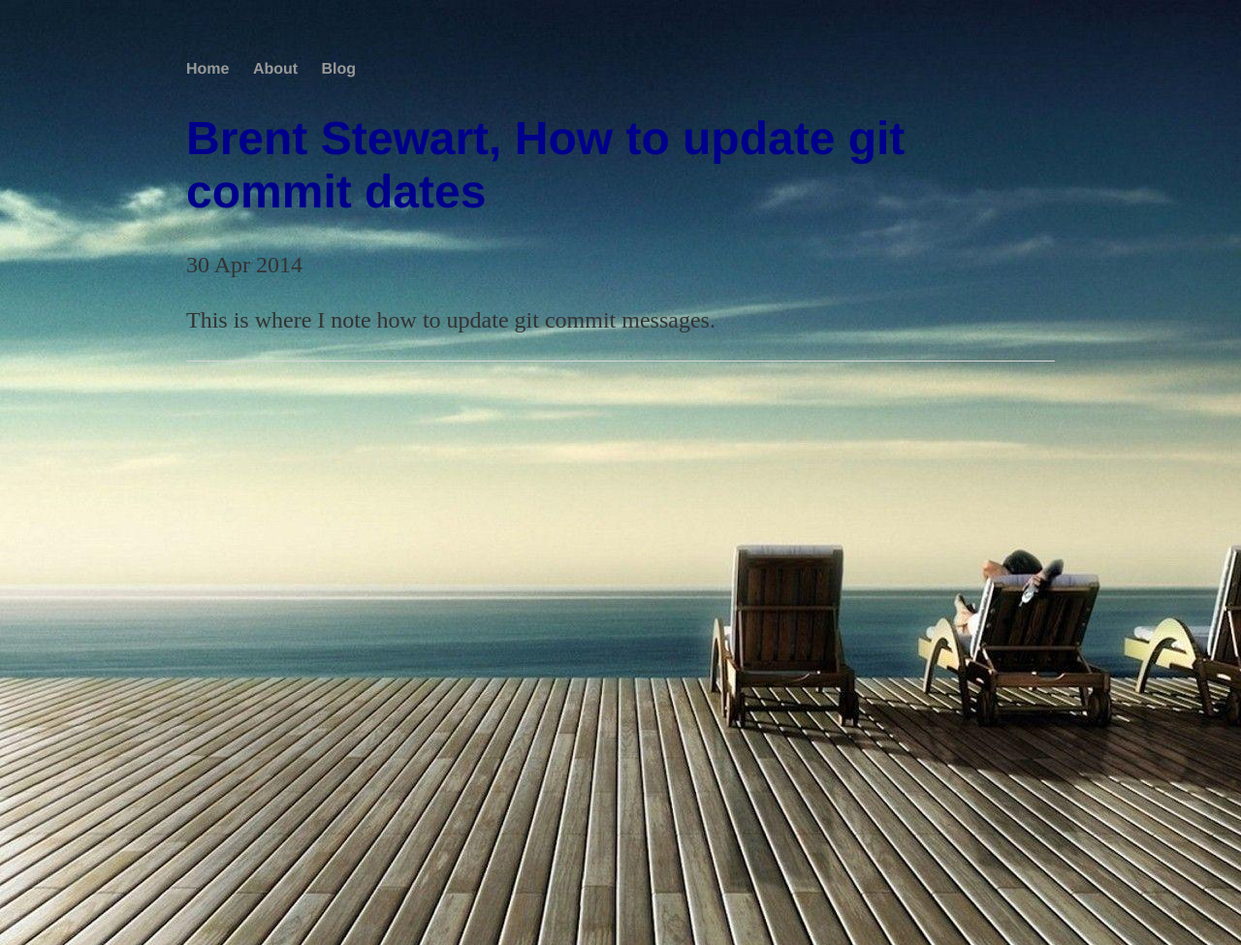
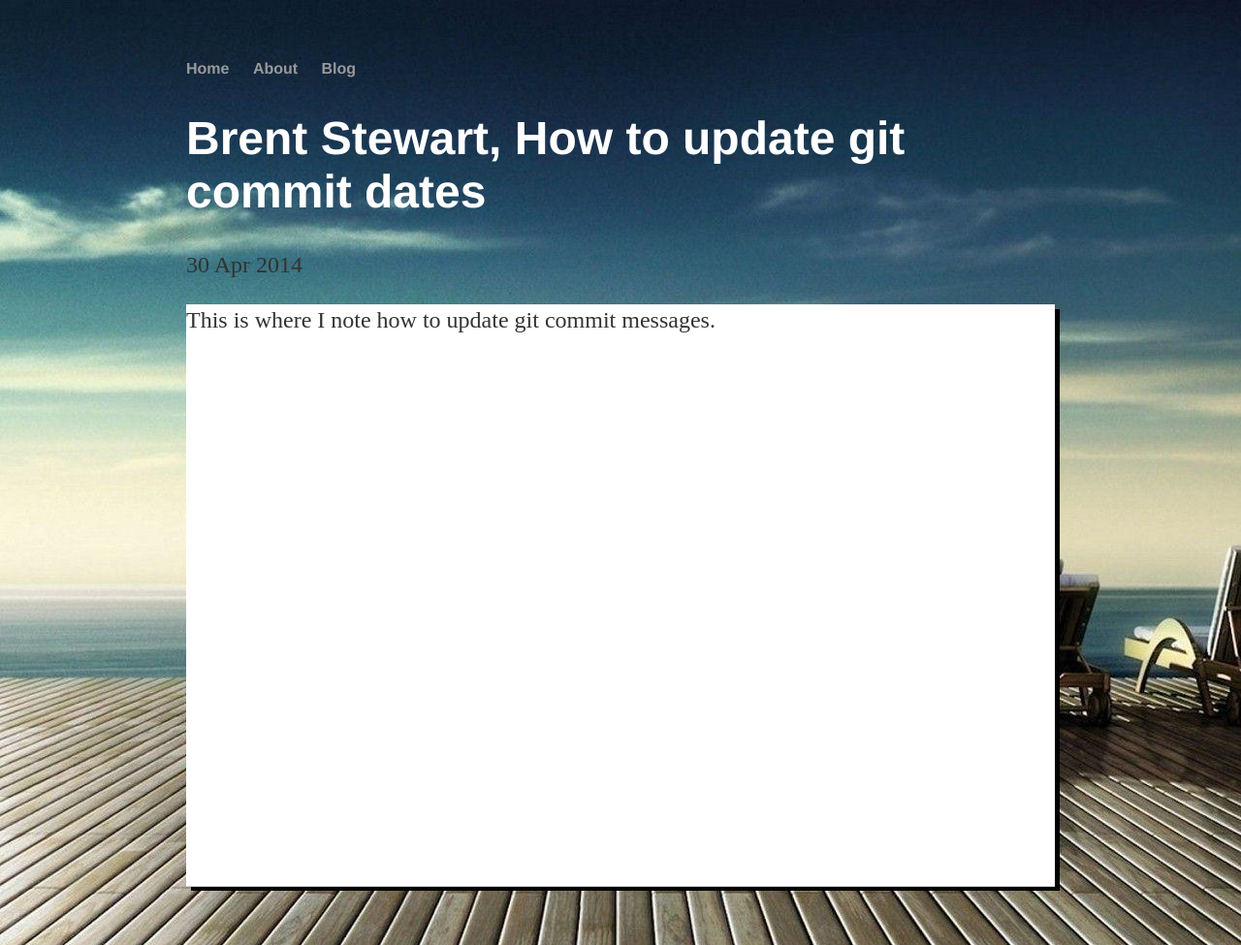
Before and after one commit to brentestewart/brentestewart.github.io, a Jekyll site: the page built from _posts/2020-06-12-how-to-update-git-commit-dates.md, in a window 1280 px wide. Shown: the whole page at 97% size. Built offline with Jekyll 4.4.1, drawn with Linux system fonts in a browser that asks for light colours.

Commit message:
UI changes

```diff
--- a/_layouts/post.html
+++ b/_layouts/post.html
@@ -1,7 +1,7 @@
 ---
 layout: default
 ---
-<h1>{{ page.title }}</h1>
+<h1 class="light-header">{{ page.title }}</h1>
 <p class="meta">{{ page.date | date_to_string }}</p>
 
 <div class="post">
--- a/css/main.css
+++ b/css/main.css
@@ -27,12 +27,14 @@ footer { border-top: 1px solid #d5d5d5; font-size: .8em; }
 ul.posts {
     margin: 20px auto 40px;
     font-size: 1.5em;
+}
+ul.posts li { list-style: none; }
+
+.post {
     background-color: white;
     min-height: 600px;
     box-shadow: black 5px 5px;
 }
-ul.posts li { list-style: none; }
-
 /* CV */
 .cv { margin: 0px 0px 60px; }
 .cv h1 { font-size: 3em; }
```
